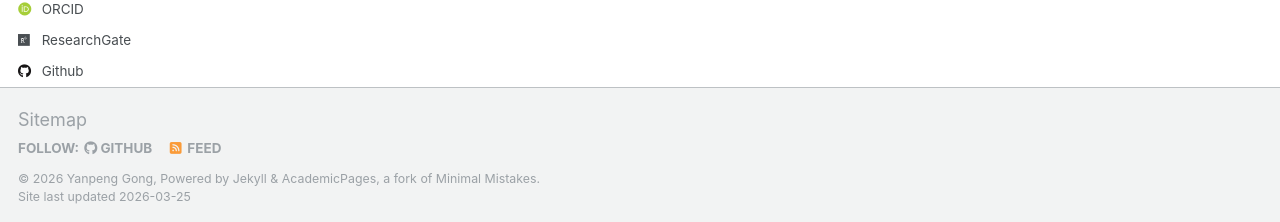
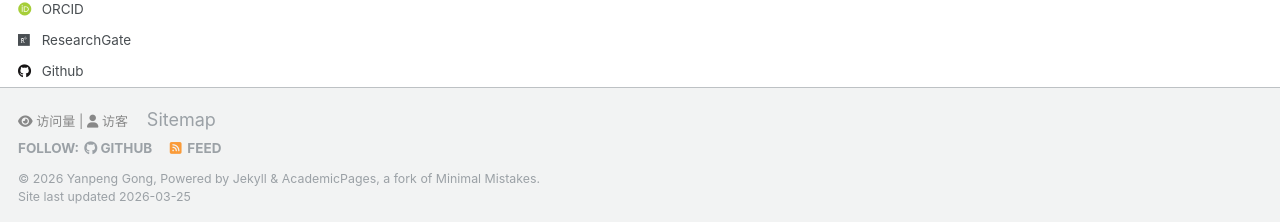
Before and after one commit to yanpeng-gong/yanpeng-gong.github.io, a Jekyll site: the page built from _pages/about.md, in a window 1280 px wide and 900 px high, scrolled down 803 px. Shown: the part 675-897 px from the top of the window. Built offline with Jekyll 4.4.1, drawn with Linux system fonts in a browser that asks for light colours; some web fonts are replaced; comment, search, counter and statistics services are not loaded.

Commit message:
update_busuanzi

```diff
--- a/_includes/footer/custom.html
+++ b/_includes/footer/custom.html
@@ -1,3 +1,11 @@
 <!-- start custom footer snippets -->
+ <!-- 不蒜子访客计数器 -->
+<script async src="//busuanzi.ibruce.info/busuanzi/2.3/busuanzi.pure.mini.js"></script>
+<span style="font-size: 13px; color: #888;">
+  <i class="fa fa-eye"></i> 访问量 <span id="busuanzi_value_site_pv" style="color: indianred;"></span> |
+  <i class="fa fa-user"></i> 访客 <span id="busuanzi_value_site_uv" style="color: indianred;"></span>
+</span>
+&nbsp;&nbsp;
+
 <a href="/sitemap/">Sitemap</a>
 <!-- end custom footer snippets -->
```
